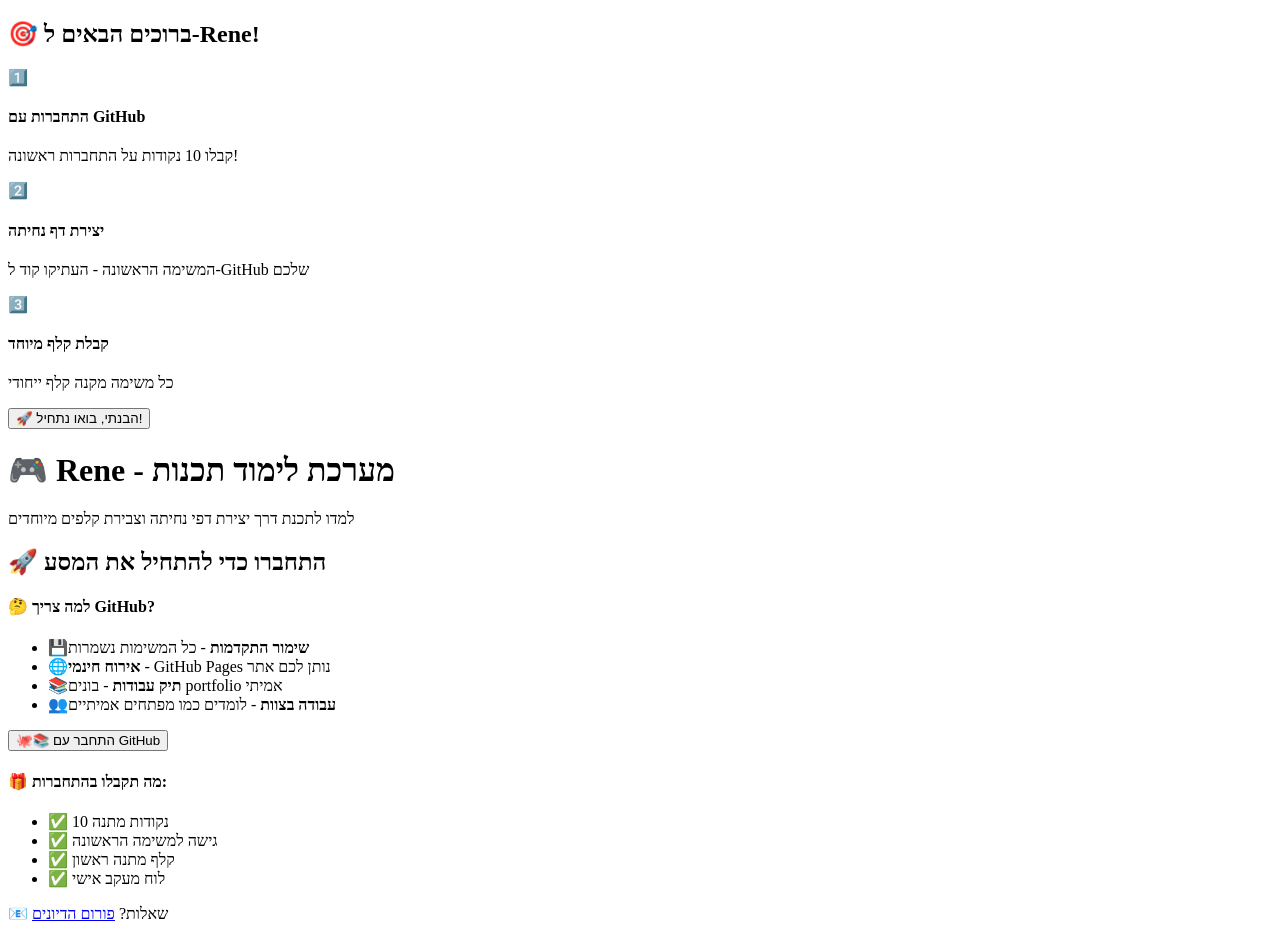
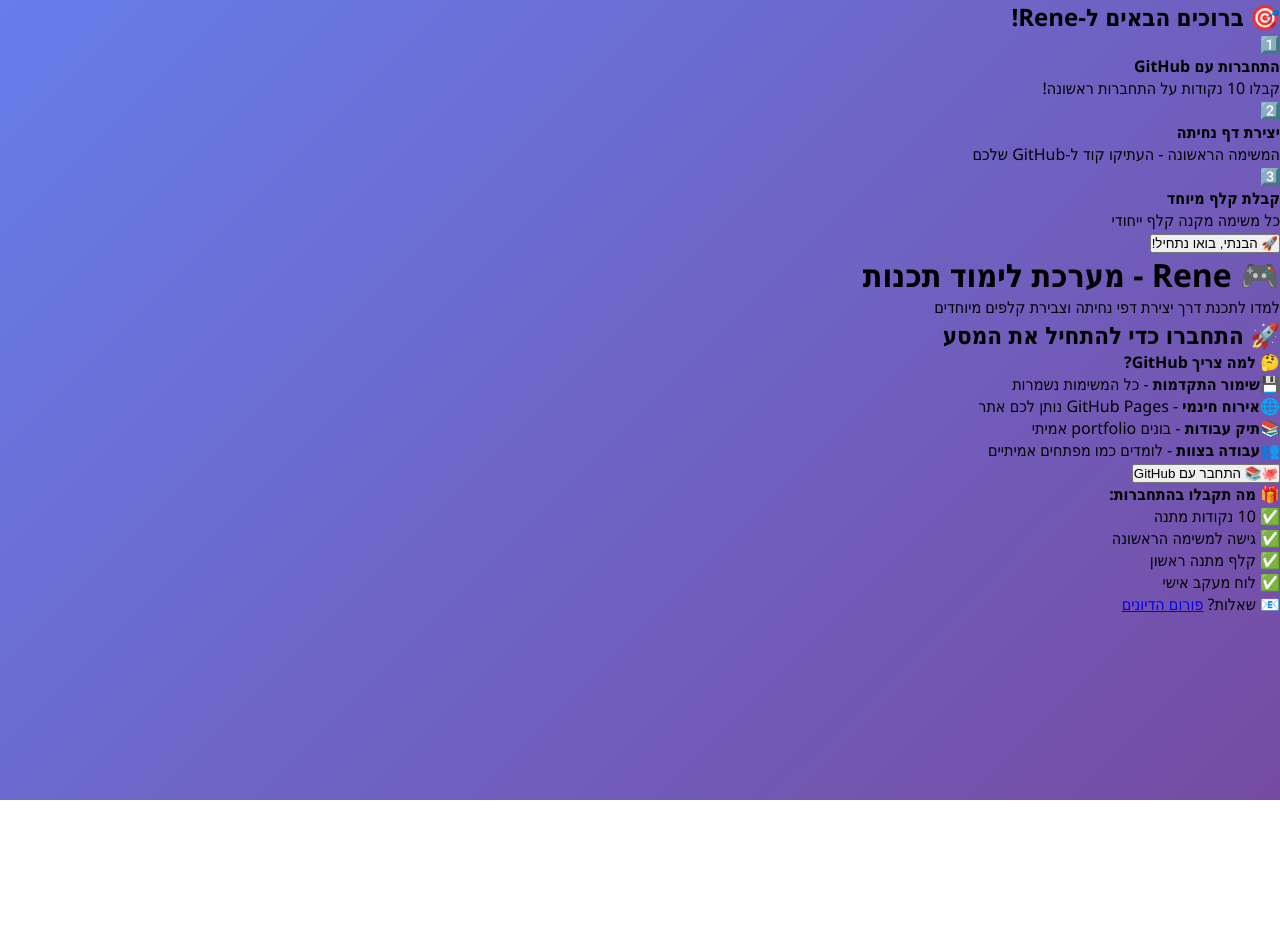
Before and after one commit to osifeu-prog/rene, a Next.js app: page / in a window 1280 px wide. After the commit the page ends 800 px from the top, so only its background shows below. Built offline with nearby package versions, Linux system fonts and the light colour scheme; no server answers.

Commit message:
Create _app.jsx

```diff
--- /dev/null
+++ b/pages/_app.jsx
@@ -0,0 +1,12 @@
+import '../styles/globals.css'
+import { useEffect } from 'react'
+
+function MyApp({ Component, pageProps }) {
+  useEffect(() => {
+    // Add any global initialization here
+  }, [])
+
+  return <Component {...pageProps} />
+}
+
+export default MyApp
```
